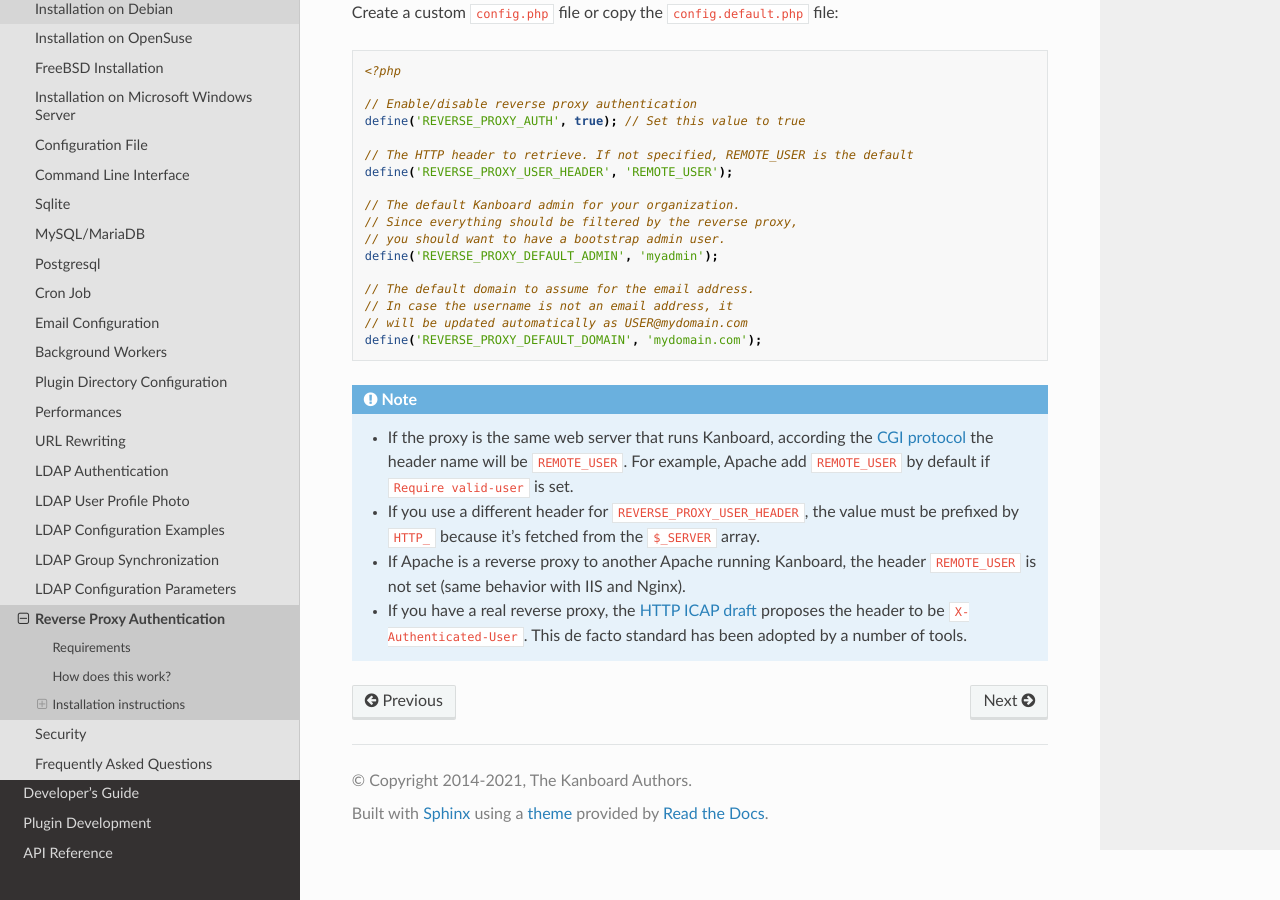
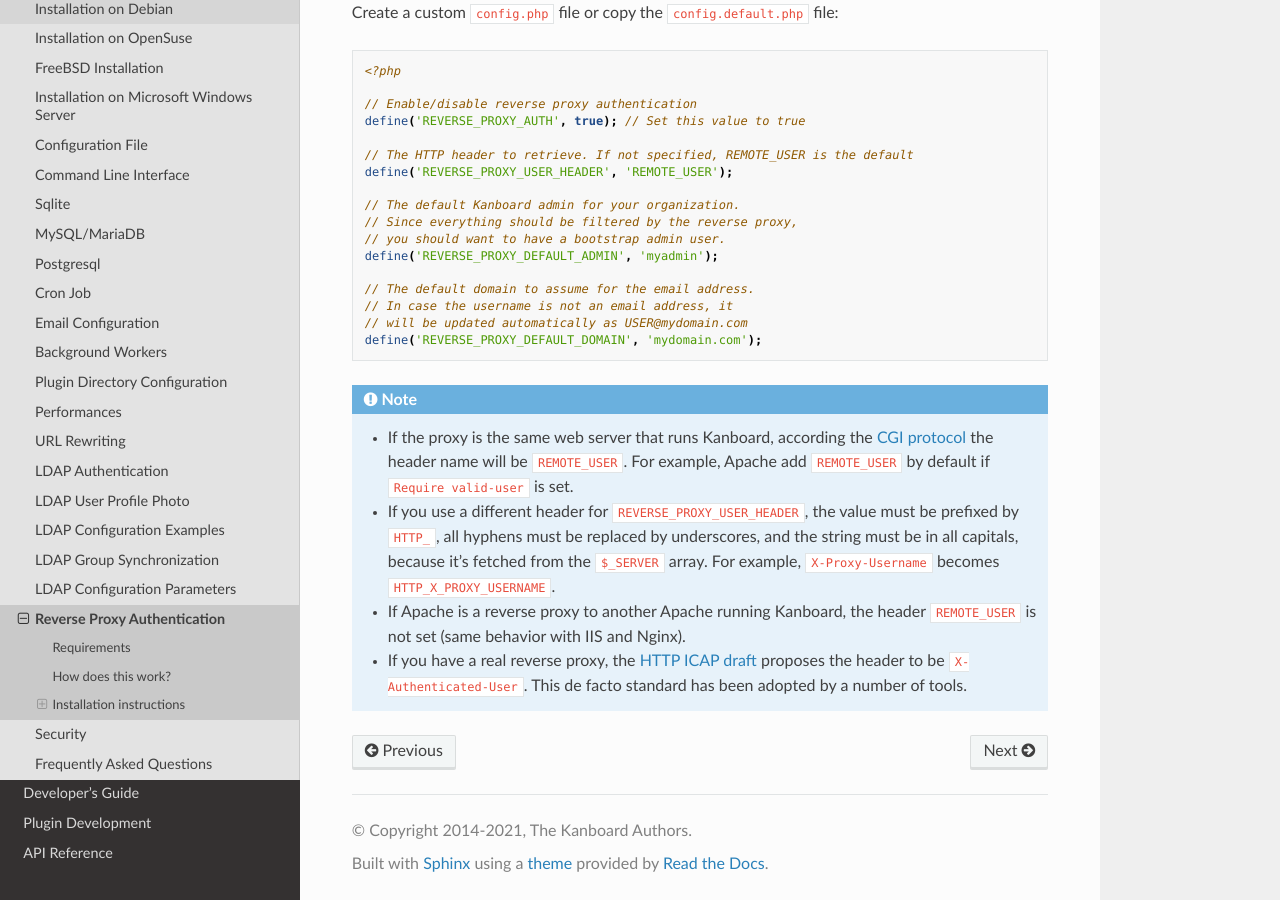
Before and after one commit to kanboard/documentation, a Sphinx documentation site: the page built from source/admin_guide/reverse_proxy_authentication.rst, in a window 1280 px wide and 900 px high, scrolled down 787 px. Built offline with Sphinx 7.4.7 and the Read the Docs theme 2.0.0, drawn with Linux system fonts in a browser that asks for light colours.

Commit message:
add note to reverse proxy auth header format

```diff
--- a/source/admin_guide/reverse_proxy_authentication.rst
+++ b/source/admin_guide/reverse_proxy_authentication.rst
@@ -67,8 +67,10 @@ file:
        default if ``Require valid-user`` is set.
 
     -  If you use a different header for ``REVERSE_PROXY_USER_HEADER``,
-       the value must be prefixed by ``HTTP_`` because it's fetched from
-       the ``$_SERVER`` array.
+       the value must be prefixed by ``HTTP_``, all hyphens must be replaced
+       by underscores, and the string must be in all capitals, because it's
+       fetched from the ``$_SERVER`` array. For example, ``X-Proxy-Username``
+       becomes ``HTTP_X_PROXY_USERNAME``.
 
     -  If Apache is a reverse proxy to another Apache running Kanboard, the
        header ``REMOTE_USER`` is not set (same behavior with IIS and Nginx).
```
